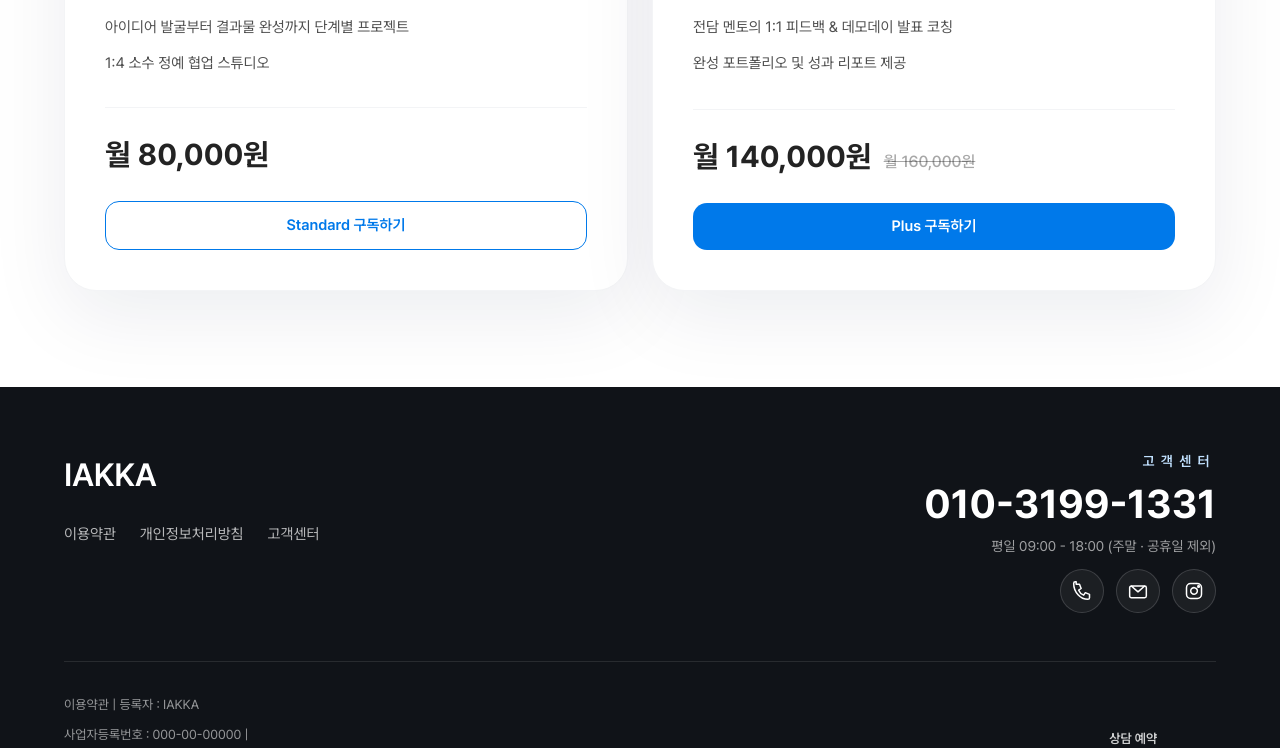
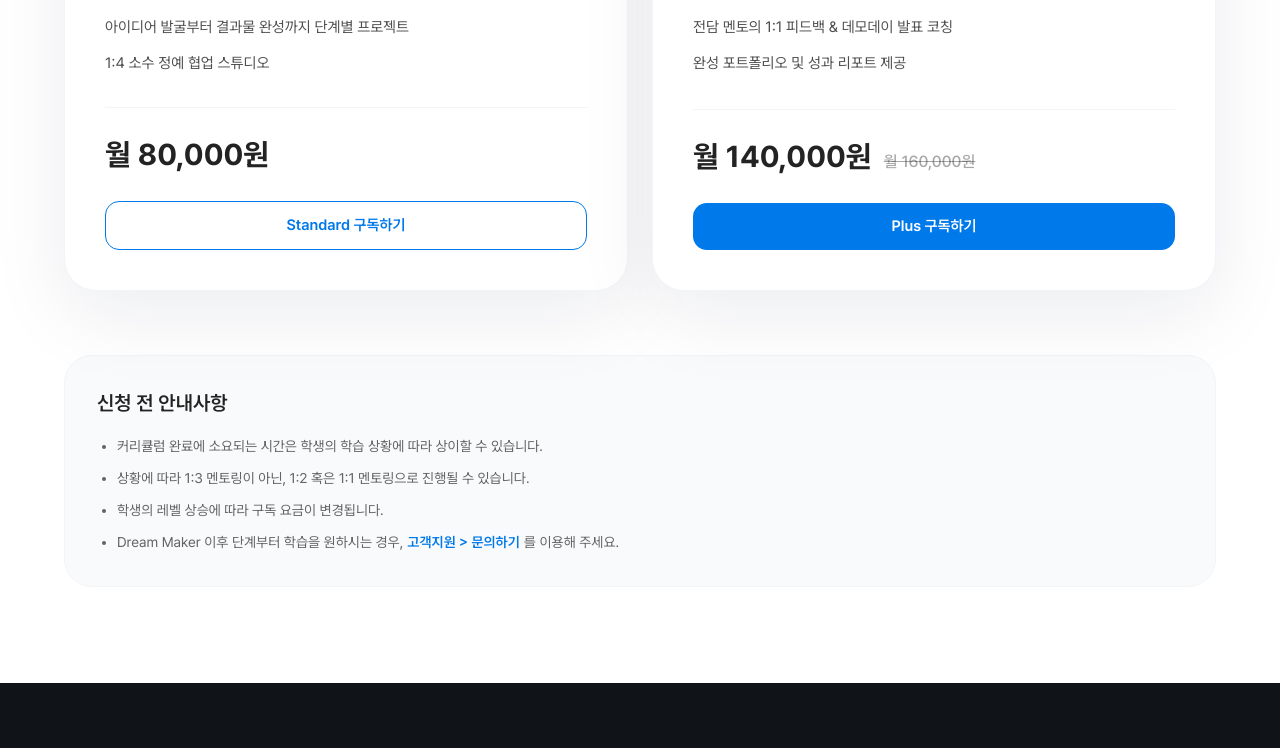
Before and after one commit to WithM2/iakkaweb, a Next.js app: page /mentoring/apply in a window 1280 px wide. Shown: the part 467-1215 px from the top of the page. Built offline with nearby package versions, Linux system fonts and the light colour scheme.

Commit message:
Add mentoring application guidance section

```diff
--- a/src/app/mentoring/apply/page.tsx
+++ b/src/app/mentoring/apply/page.tsx
@@ -154,6 +154,22 @@ export default function MentoringApplyPage() {
                 </article>
               ))}
             </div>
+
+            <div className="rounded-[28px] border border-gray-100 bg-gray-50 px-6 py-7 md:px-8 md:py-8">
+              <h2 className="text-[18px] font-semibold text-ink-900 md:text-[20px]">신청 전 안내사항</h2>
+              <ul className="mt-4 list-disc space-y-2 pl-5 text-[13px] leading-[22px] text-ink-900/70 md:text-[14px] md:leading-[24px]">
+                <li>커리큘럼 완료에 소요되는 시간은 학생의 학습 상황에 따라 상이할 수 있습니다.</li>
+                <li>상황에 따라 1:3 멘토링이 아닌, 1:2 혹은 1:1 멘토링으로 진행될 수 있습니다.</li>
+                <li>학생의 레벨 상승에 따라 구독 요금이 변경됩니다.</li>
+                <li>
+                  Dream Maker 이후 단계부터 학습을 원하시는 경우,
+                  <span className="px-1 font-semibold text-main-600">
+                    <Link href="/support">고객지원 &gt; 문의하기</Link>
+                  </span>
+                  를 이용해 주세요.
+                </li>
+              </ul>
+            </div>
           </div>
         </section>
       </main>
```
